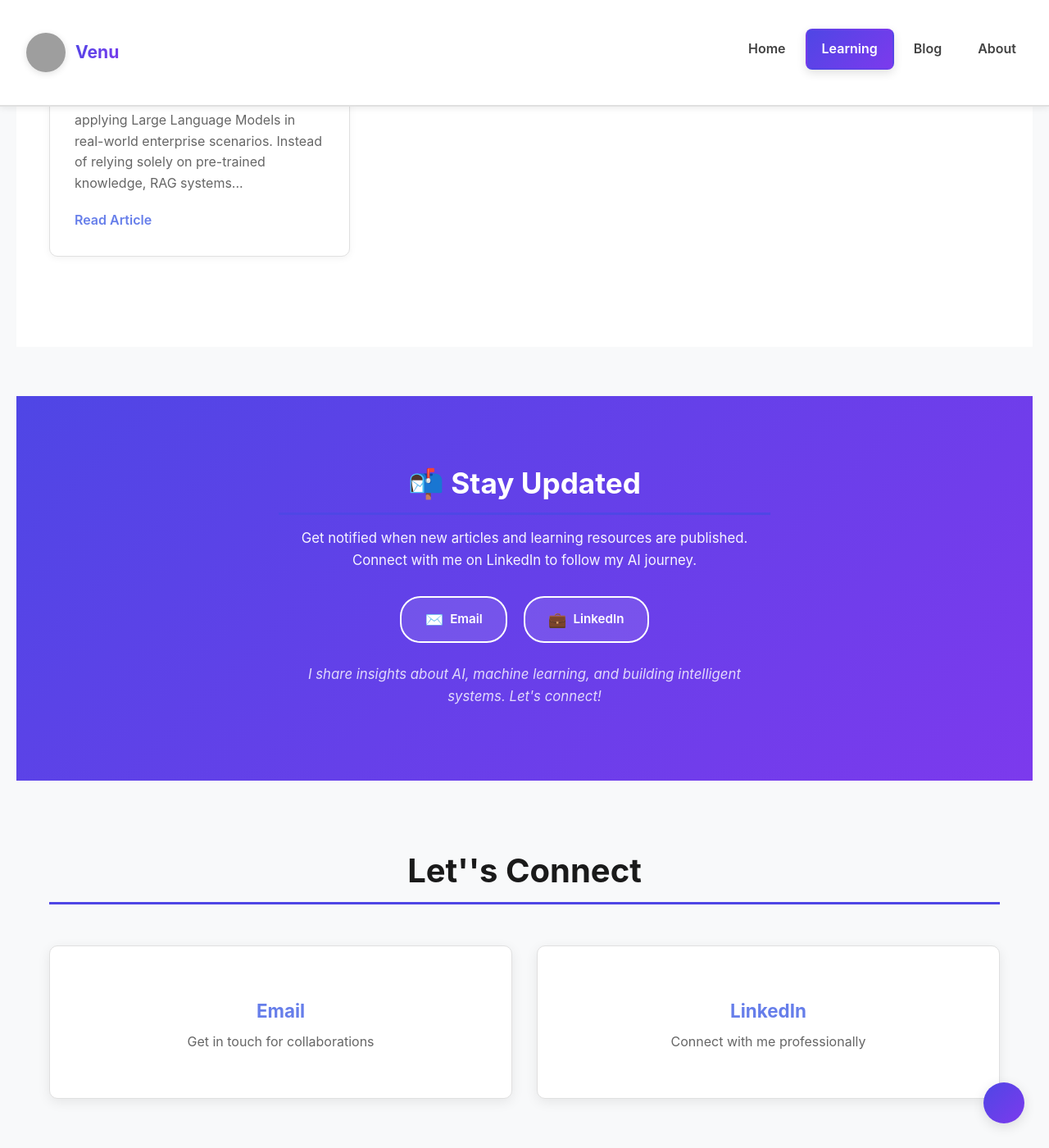
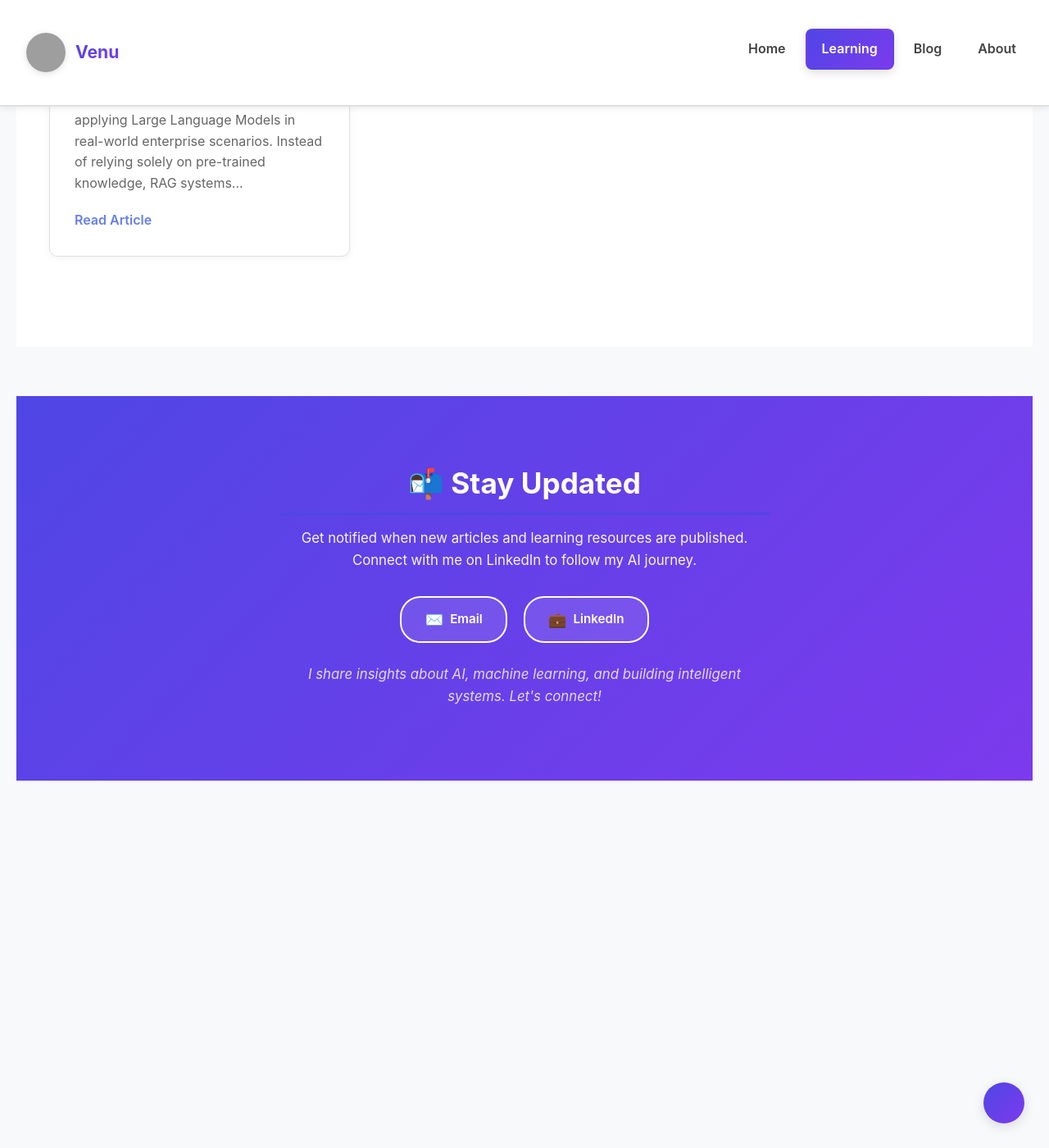
Before and after one commit to Madhavan11601828/madhavan11601828.github.io, a Jekyll site: the page built from index.md, in a window 1280 px wide and 1400 px high, scrolled down 3584 px. Shown: the whole window at 82% size. Built offline with Jekyll 4.4.1, drawn with Linux system fonts in a browser that asks for light colours; part of the change alters nothing that is shown; grey boxes are pictures that could not be loaded.

Commit message:
Fix: Remove duplicate connect section and CSS
- Removed duplicate 'connect-section' that had same contact info as 'Stay Updated'
- Removed associated CSS styling for connect-card and connect-grid
- Kept 'Stay Updated' section as the primary contact area

```diff
--- a/index.md
+++ b/index.md
@@ -164,26 +164,6 @@ layout: default
       </div>
 
       <p class="contact-note">I share insights about AI, machine learning, and building intelligent systems. Let's connect!</p>
-    </div>
-  </div>
-</section>
-
-<section class="connect-section">
-  <div class="container">
-    <h2 class="section-title"> Let''s Connect</h2>
-
-    <div class="connect-grid">
-      <a href="mailto:venumangenamadhavan@gmail.com" class="connect-card">
-        <span class="connect-icon"></span>
-        <h3>Email</h3>
-        <p>Get in touch for collaborations</p>
-      </a>
-
-      <a href="https://linkedin.com/in/mangenavenumadhavan" class="connect-card" target="_blank" rel="noopener">
-        <span class="connect-icon"></span>
-        <h3>LinkedIn</h3>
-        <p>Connect with me professionally</p>
-      </a>
     </div>
   </div>
 </section>
@@ -582,52 +562,6 @@ layout: default
   margin-bottom: 30px !important;
 }
 
-/* Connect Section */
-.connect-section {
-  padding: 60px 20px;
-  background: #f8f9fa;
-}
-
-.connect-grid {
-  display: grid;
-  grid-template-columns: repeat(auto-fit, minmax(250px, 1fr));
-  gap: 30px;
-}
-
-.connect-card {
-  background: white;
-  padding: 40px;
-  border-radius: 10px;
-  text-align: center;
-  text-decoration: none;
-  color: #333;
-  transition: all 0.3s ease;
-  box-shadow: 0 4px 15px rgba(0, 0, 0, 0.08);
-}
-
-.connect-card:hover {
-  transform: translateY(-5px);
-  box-shadow: 0 10px 30px rgba(102, 126, 234, 0.2);
-  border-top: 4px solid #667eea;
-}
-
-.connect-icon {
-  font-size: 3em;
-  display: block;
-  margin-bottom: 20px;
-}
-
-.connect-card h3 {
-  font-size: 1.4em;
-  margin-bottom: 10px;
-  color: #667eea;
-}
-
-.connect-card p {
-  color: #666;
-  line-height: 1.6;
-}
-
 /* Responsive */
 @media (max-width: 768px) {
   .hero-title {
```
